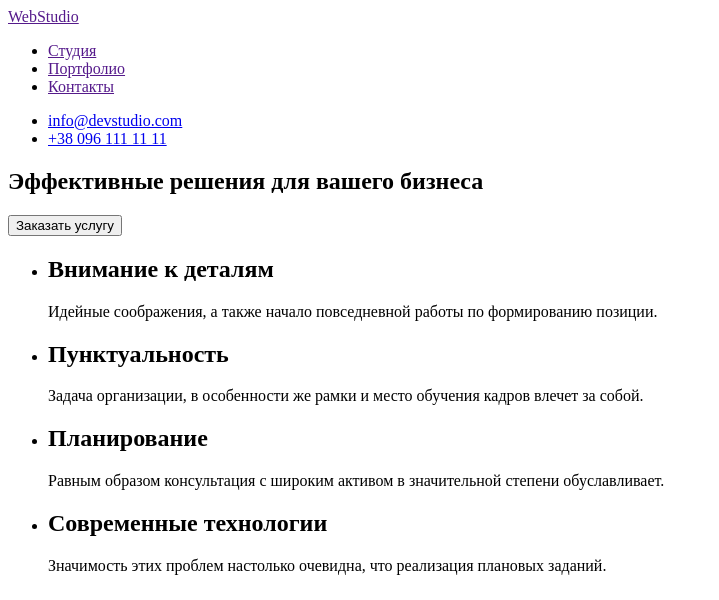
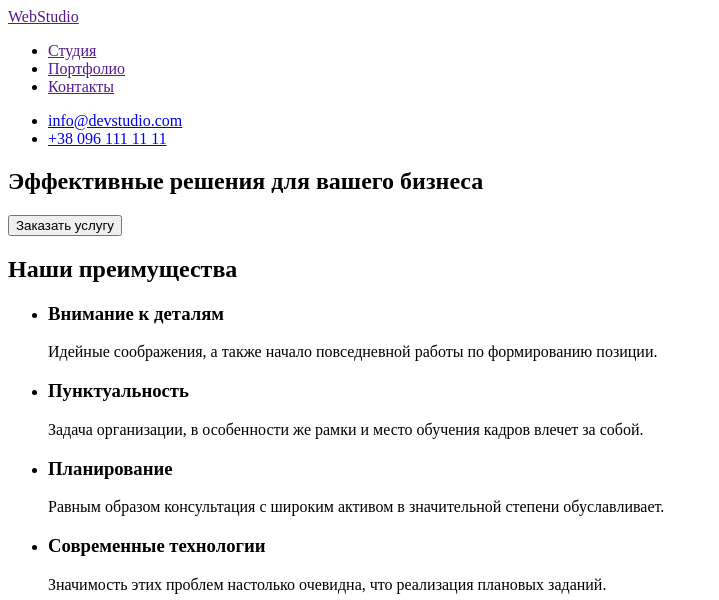
Before and after one commit to AngelTekkk/goit-markup-hw-01, a plain HTML site: page index.html in a window 1280 px wide. Shown: the top 600 px of the page, without its empty margins (0-719 px from the left). Drawn offline with Linux system fonts and the light colour scheme.

Commit message:
Доработка дз

```diff
--- a/index.html
+++ b/index.html
@@ -33,21 +33,22 @@
     </section>
 
     <section>
+      <h2>Наши преимущества</h2>
       <ul>
         <li>
-          <h2>Внимание к деталям</h2>
+          <h3>Внимание к деталям</h3>
           <p>Идейные соображения, а также начало повседневной работы по формированию позиции.</p>
         </li>
         <li>
-          <h2>Пунктуальность</h2>
+          <h3>Пунктуальность</h3>
           <p>Задача организации, в особенности же рамки и место обучения кадров влечет за собой.</p>
         </li>
         <li>
-          <h2>Планирование</h2>
+          <h3>Планирование</h3>
           <p>Равным образом консультация с широким активом в значительной степени обуславливает.</p>
         </li>
         <li>
-          <h2>Современные технологии</h2>
+          <h3>Современные технологии</h3>
           <p>Значимость этих проблем настолько очевидна, что реализация плановых заданий.</p>
         </li>
       </ul>
```
